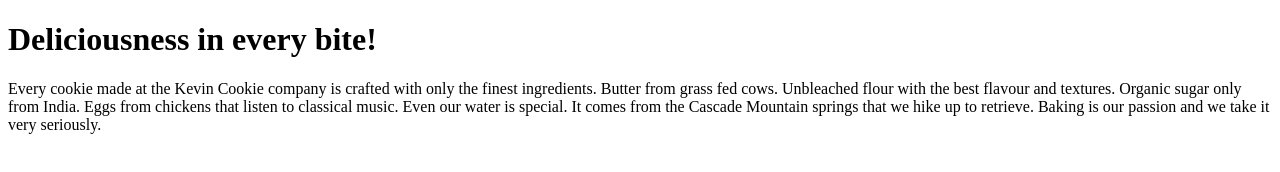
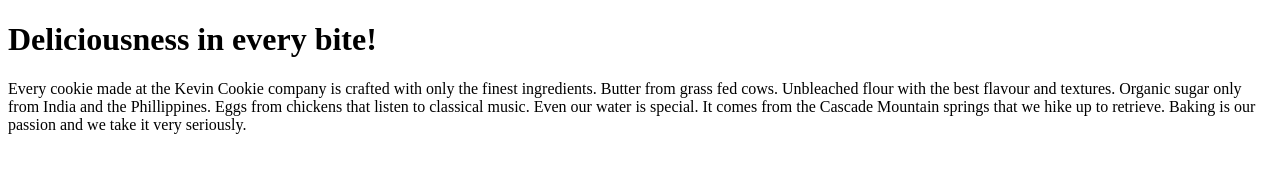
Before and after one commit to raphnw/fintechno1, a plain HTML site: page index.htm in a window 1280 px wide. Drawn offline with Linux system fonts and the light colour scheme.

Commit message:
Update index.htm

```diff
--- a/index.htm
+++ b/index.htm
@@ -5,7 +5,7 @@
 <h1>Deliciousness in every bite!</h1>
 <p>Every cookie made at the Kevin Cookie company is crafted with only the finest ingredients.
 Butter from grass fed cows. Unbleached flour with the best flavour and textures.
-Organic sugar only from India. Eggs from chickens that listen to classical music. Even our water is special. It comes from the Cascade Mountain springs that we hike up to retrieve. Baking is our passion and we take it very seriously.</p>
+Organic sugar only from India and the Phillippines. Eggs from chickens that listen to classical music. Even our water is special. It comes from the Cascade Mountain springs that we hike up to retrieve. Baking is our passion and we take it very seriously.</p>
 
 
 </body>
```
